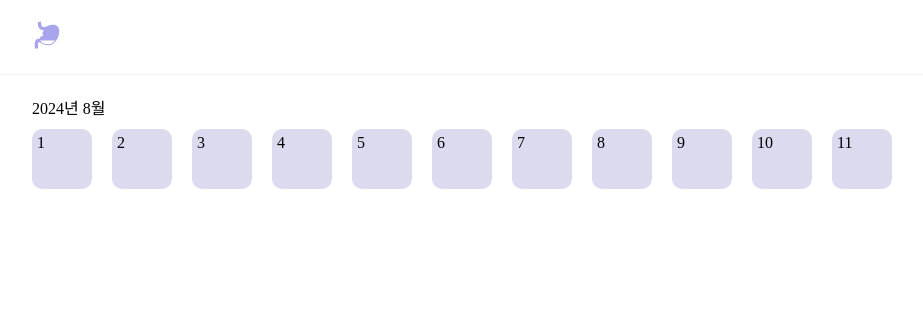
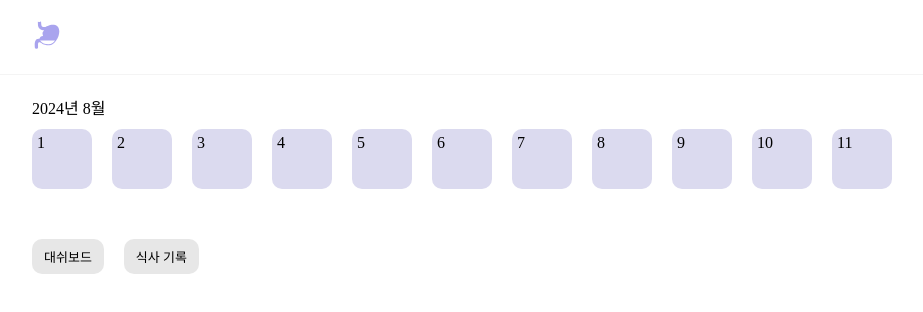
Before and after one commit to kimtaejin3/stomach-helper, a React (Vite) app: page / in a window 1280 px wide. Shown: the top 312 px of the page, without its empty margins (178-1101 px from the left). Built offline with nearby package versions, Linux system fonts and the light colour scheme.

Commit message:
Category(ies) 디자인 완성

```diff
--- a/src/pages/HomePage/HomePage.module.css
+++ b/src/pages/HomePage/HomePage.module.css
@@ -1,3 +1,16 @@
 .main {
   padding-top: 20px;
 }
+
+.categories {
+  padding-top: 50px;
+  display: flex;
+  gap: 20px;
+}
+
+.category {
+  background-color: #e7e7e7;
+  padding: 8px 12px;
+  border-radius: 10px;
+  font-size: 13px;
+}
--- a/src/pages/HomePage/HomePage.tsx
+++ b/src/pages/HomePage/HomePage.tsx
@@ -12,6 +12,11 @@ export default function HomePage() {
       <main className={cx("main")}>
         <div className="layout_wrapper">
           <Calendar />
+
+          <ul className={cx("categories")}>
+            <li className={cx("category")}>대쉬보드</li>
+            <li className={cx("category")}>식사 기록</li>
+          </ul>
         </div>
       </main>
     </>
```
